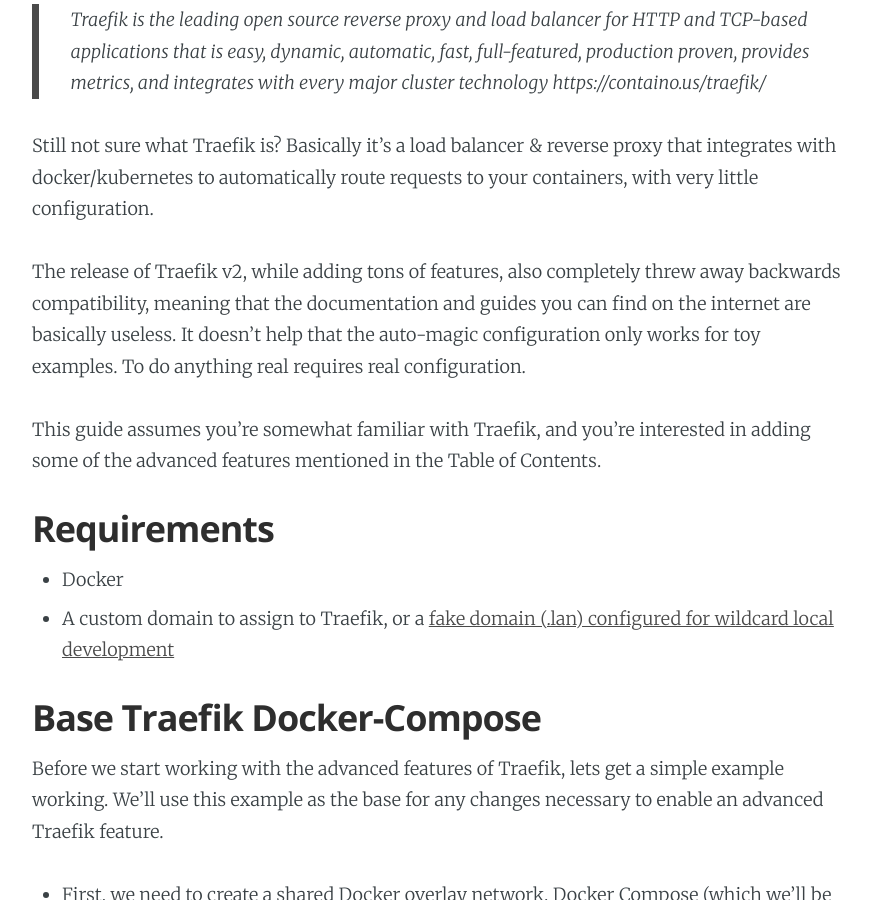
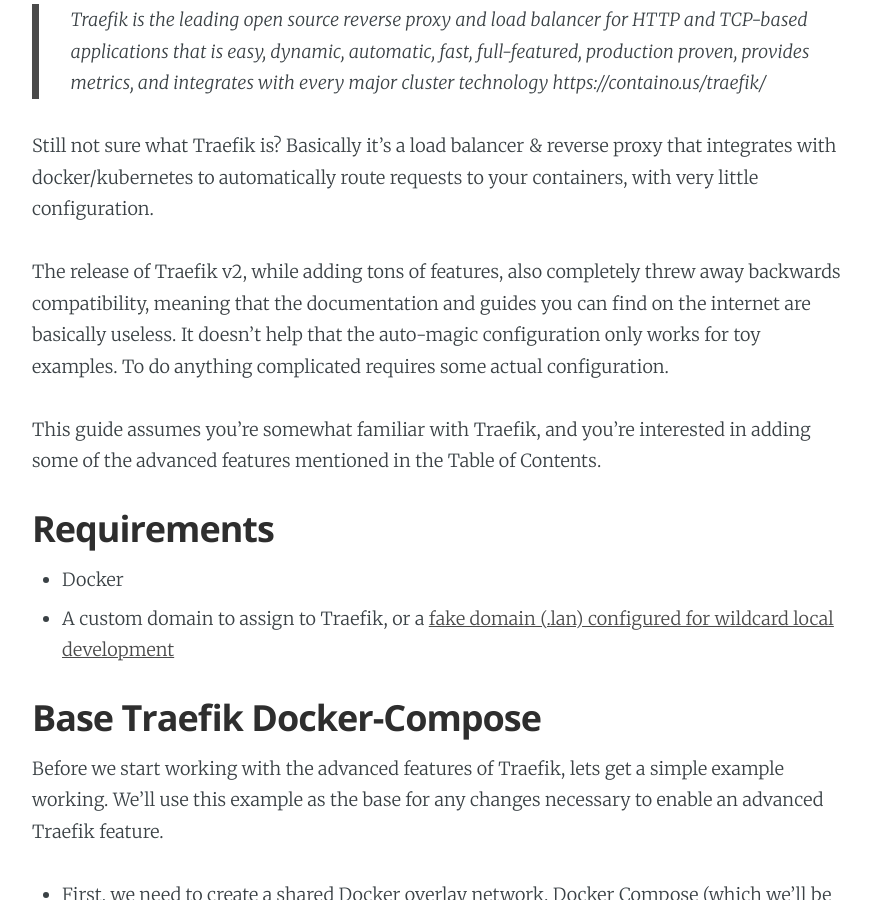
Before and after one commit to AnalogJ/thesparktree-blog, a Jekyll site: the page built from _posts/2020-05-27-traefik-advanced-config.md, in a window 1280 px wide and 900 px high, scrolled down 1100 px. Shown: the whole window, without its empty margins (203-1074 px from the left). Built offline with Jekyll 4.4.1, drawn with Linux system fonts in a browser that asks for light colours; nearby versions of some CDN libraries; comment, search, counter and statistics services are not loaded.

Commit message:
comments, language-yaml

```diff
--- a/_posts/2020-05-27-traefik-advanced-config.md
+++ b/_posts/2020-05-27-traefik-advanced-config.md
@@ -27,7 +27,7 @@
 
 The release of Traefik v2, while adding tons of features, also completely threw away backwards compatibility, meaning that
  the documentation and guides you can find on the internet are basically useless.
-It doesn't help that the auto-magic configuration only works for toy examples. To do anything real requires real configuration.
+It doesn't help that the auto-magic configuration only works for toy examples. To do anything complicated requires some actual configuration.
 
 This guide assumes you're somewhat familiar with Traefik, and you're interested in adding some of the advanced features mentioned in the Table of Contents.
 
@@ -83,7 +83,7 @@
 First, lets start by enabling the built in Traefik dashboard. This dashboard is useful for debugging as we enable other
 advanced features, however you'll want to ensure that it's disabled in production.
 
-<pre><code class="yaml">
+<pre><code class="language-yaml">
 version: '2'
 services:
   traefik:
@@ -121,7 +121,7 @@
 Rather than have to explicitly assign a domain or subdomain for each container, you can tell Traefik to use the container name
 (or service name in a docker-compose file) prepended to a domain name for dynamic routing. eg. `container_name.example.com`
 
-<pre><code class="yaml">
+<pre><code class="language-yaml">
 version: '2'
 services:
   traefik:
@@ -184,7 +184,7 @@
 enable routing for your containers by adding a `traefik.enable=true` label.
 
 
-<pre><code class="yaml">
+<pre><code class="language-yaml">
 version: '2'
 services:
   traefik:
@@ -223,7 +223,7 @@
 site is not accessible on the public internet.
 
 
-<pre><code class="yaml">
+<pre><code class="language-yaml">
 version: '2'
 services:
   traefik:
@@ -280,7 +280,7 @@
 
 ### Automatically Redirect HTTP -> HTTPS.
 
-<pre><code class="yaml">
+<pre><code class="language-yaml">
 version: '2'
 services:
   traefik:
```
